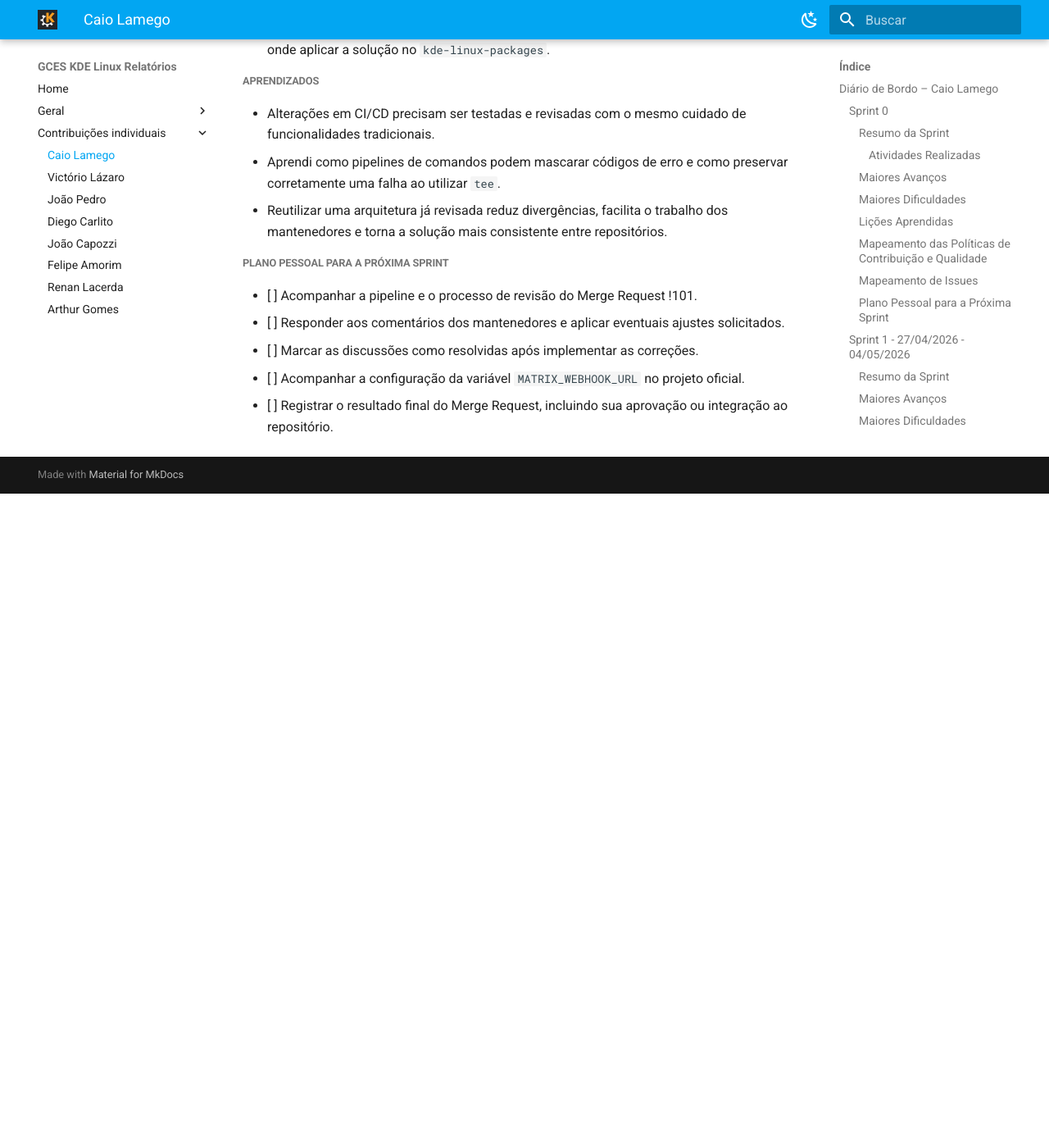
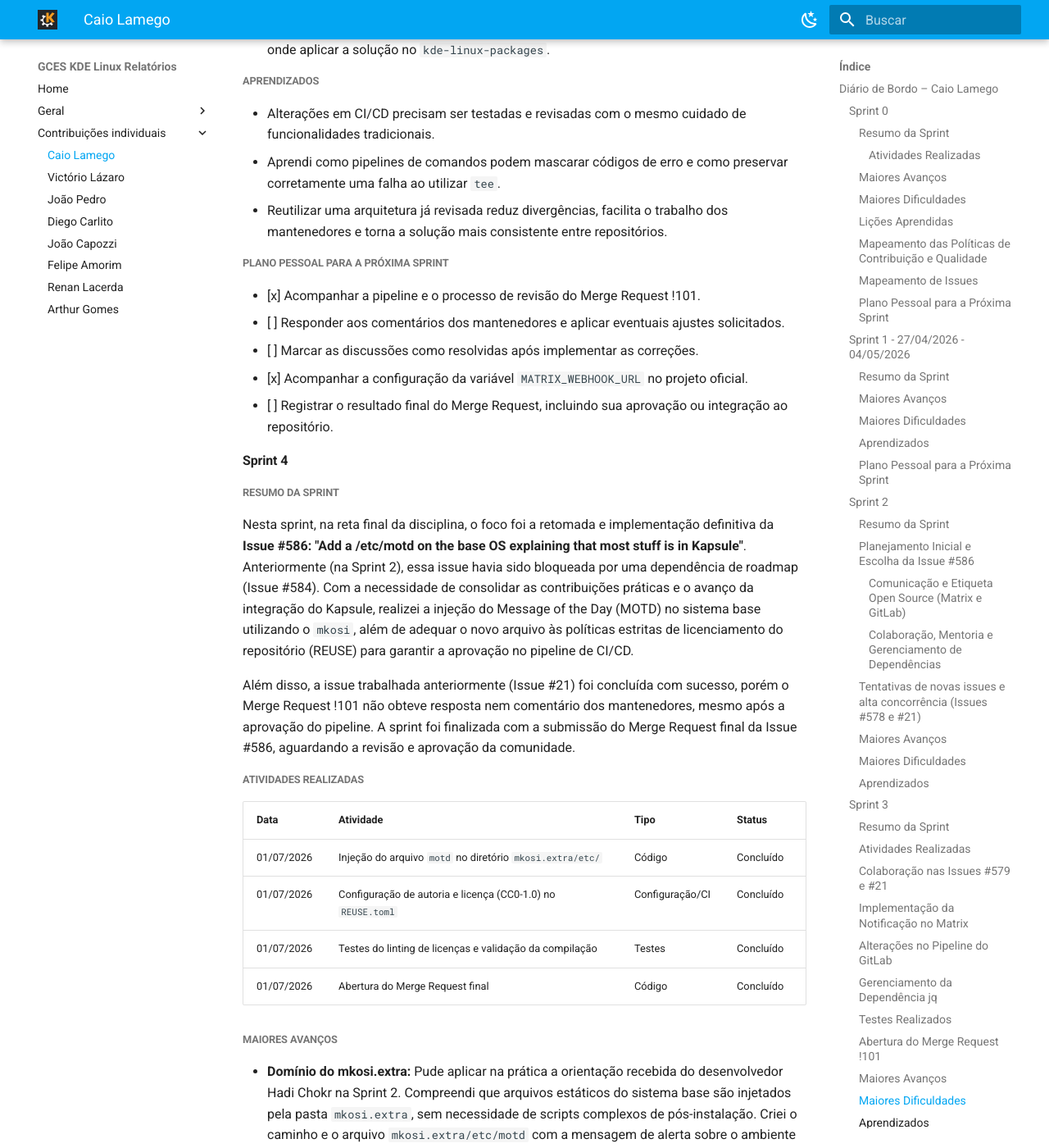
Before and after one commit to caiolamego/GCES-KDELinux-relatorios, an MkDocs documentation site: the page built from docs/contribuicoes_individuais/caiolamego/diarioDeBordo.md, in a window 1280 px wide and 1400 px high, scrolled down 15098 px. Shown: the whole window at 82% size. Built offline with MkDocs 1.6.1 and Material for MkDocs 9.7.7, drawn with Linux system fonts in a browser that asks for light colours; before the commit the page ends 15700 px from its top, so only the background shows below that; some of the changed text lies outside the part shown.

Commit message:
diário de bordo sprint 4 - Caio

```diff
--- a/docs/contribuicoes_individuais/caiolamego/diarioDeBordo.md
+++ b/docs/contribuicoes_individuais/caiolamego/diarioDeBordo.md
@@ -263,8 +263,40 @@
 
 ##### Plano Pessoal para a Próxima Sprint
 
-* [ ] Acompanhar a pipeline e o processo de revisão do Merge Request !101.
+* [x] Acompanhar a pipeline e o processo de revisão do Merge Request !101.
 * [ ] Responder aos comentários dos mantenedores e aplicar eventuais ajustes solicitados.
 * [ ] Marcar as discussões como resolvidas após implementar as correções.
-* [ ] Acompanhar a configuração da variável `MATRIX_WEBHOOK_URL` no projeto oficial.
+* [x] Acompanhar a configuração da variável `MATRIX_WEBHOOK_URL` no projeto oficial.
 * [ ] Registrar o resultado final do Merge Request, incluindo sua aprovação ou integração ao repositório.
+
+
+#### Sprint 4
+
+##### Resumo da Sprint
+Nesta sprint, na reta final da disciplina, o foco foi a retomada e implementação definitiva da **Issue #586: "Add a /etc/motd on the base OS explaining that most stuff is in Kapsule"**. Anteriormente (na Sprint 2), essa issue havia sido bloqueada por uma dependência de roadmap (Issue #584). Com a necessidade de consolidar as contribuições práticas e o avanço da integração do Kapsule, realizei a injeção do Message of the Day (MOTD) no sistema base utilizando o `mkosi`, além de adequar o novo arquivo às políticas estritas de licenciamento do repositório (REUSE) para garantir a aprovação no pipeline de CI/CD.
+
+Além disso, a issue trabalhada anteriormente (Issue #21) foi concluída com sucesso, porém o Merge Request !101 não obteve resposta nem comentário dos mantenedores, mesmo após a aprovação do pipeline. A sprint foi finalizada com a submissão do Merge Request final da Issue #586, aguardando a revisão e aprovação da comunidade.
+
+##### Atividades Realizadas
+| Data | Atividade | Tipo | Status |
+|---|---|---|---|
+| 01/07/2026 | Injeção do arquivo `motd` no diretório `mkosi.extra/etc/` | Código | Concluído |
+| 01/07/2026 | Configuração de autoria e licença (CC0-1.0) no `REUSE.toml` | Configuração/CI | Concluído |
+| 01/07/2026 | Testes do linting de licenças e validação da compilação | Testes | Concluído |
+| 01/07/2026 | Abertura do Merge Request final | Código | Concluído |
+
+##### Maiores Avanços
+* **Domínio do mkosi.extra:** Pude aplicar na prática a orientação recebida do desenvolvedor Hadi Chokr na Sprint 2. Compreendi que arquivos estáticos do sistema base são injetados pela pasta `mkosi.extra`, sem necessidade de scripts complexos de pós-instalação. Criei o caminho e o arquivo `mkosi.extra/etc/motd` com a mensagem de alerta sobre o ambiente Kapsule.
+* **Integração com o REUSE (CI/CD):** Um grande avanço técnico foi entender o funcionamento do `reuse-lint` no pipeline do GitLab da KDE. Em projetos normais, um simples arquivo de texto como o MOTD passaria despercebido. No KDE Linux, a pipeline falha caso qualquer arquivo não possua uma licença declarada. Consegui resolver isso atualizando o arquivo `REUSE.toml` na raiz do projeto, mapeando o `motd` sob a licença `CC0-1.0`.
+
+##### Maiores Dificuldades
+* **Gerenciamento de Tempo e Pressão:** A principal dificuldade foi lidar com o prazo curto para o fechamento da disciplina (GCES) e a necessidade de entregar um código funcional diante da falta de issues.
+* **Adequação Silenciosa de Infraestrutura:** Entender por que a pipeline quebrava inicialmente devido à falta de declaração SPDX em um simples arquivo `.txt` exigiu uma leitura rápida, porém atenta, das políticas de licenciamento (REUSE) exigidas pela infraestrutura do KDE.
+
+##### Aprendizados
+* **Fechamento de Ciclo:** Vivenciei o ciclo completo: prospectar a issue, ser bloqueado por dependências, aprender a arquitetura (`mkosi`), retomar a issue no momento adequado e finalmente submeter o *Merge Request* com a solução completa.
+
+##### Plano Pessoal para o Encerramento
+* [ ] Acompanhar a aprovação final e o *merge* do MR da Issue #586.
+* [ ] Consolidar os aprendizados em uma apresentação final clara e estruturada para a disciplina de GCES.
+* [ ] Finalizar e revisar a formatação de todo o Diário de Bordo.
```
